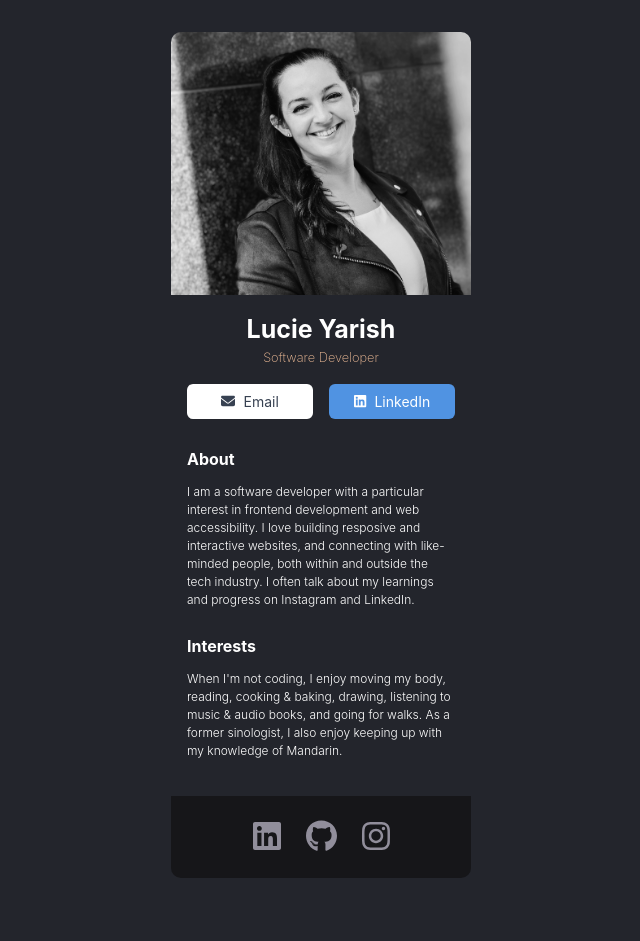
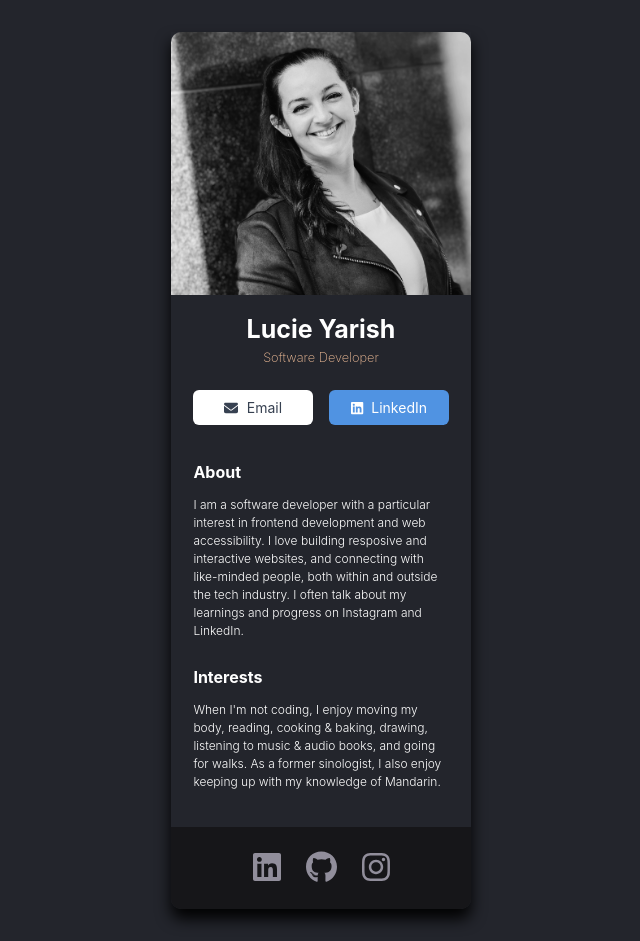
Before and after one commit to lucieyarish/digital-business-card, a React (Vite) app: page / in a window 1280 px wide. Shown: the whole page, without its empty margins (319-959 px from the left). Before the commit the page ends 910 px from the top, so only its background shows below. Built offline with nearby package versions, Linux system fonts and the light colour scheme.

Commit message:
Increase padding; fix typo; add box shadow

```diff
--- a/src/App.css
+++ b/src/App.css
@@ -8,4 +8,6 @@ body {
   width: 300px;
   margin: 2em auto;
   text-align: center;
+  box-shadow: 0px 10px 15px rgba(0, 0, 0, 0.959);
+  border-radius: 0 0 10px 10px;
 }
--- a/src/components/IntroSection.css
+++ b/src/components/IntroSection.css
@@ -1,6 +1,6 @@
 .intro-section {
     text-align: left;
-    padding: 0.8em 1em 0 1em;
+    padding: 0.8em 1.4em 0 1.4em;
 }
 
 .intro-section--title {
--- a/src/components/IntroSection.jsx
+++ b/src/components/IntroSection.jsx
@@ -2,7 +2,7 @@ import './IntroSection.css';
 
 const IntroSection = (props) => {
   return (
-    <article class="intro-section">
+    <article className="intro-section">
       <h3 className="intro-section--title">{props.title}</h3>
       <p className="intro-section--content">{props.content}</p>
     </article>
--- a/src/containers/Info.css
+++ b/src/containers/Info.css
@@ -17,7 +17,7 @@
 }
 
 .header--links__container {
-    padding: 1em;
+    padding: 1.4em;
     display: flex;
     justify-content: center;
     gap: 1em;
```
